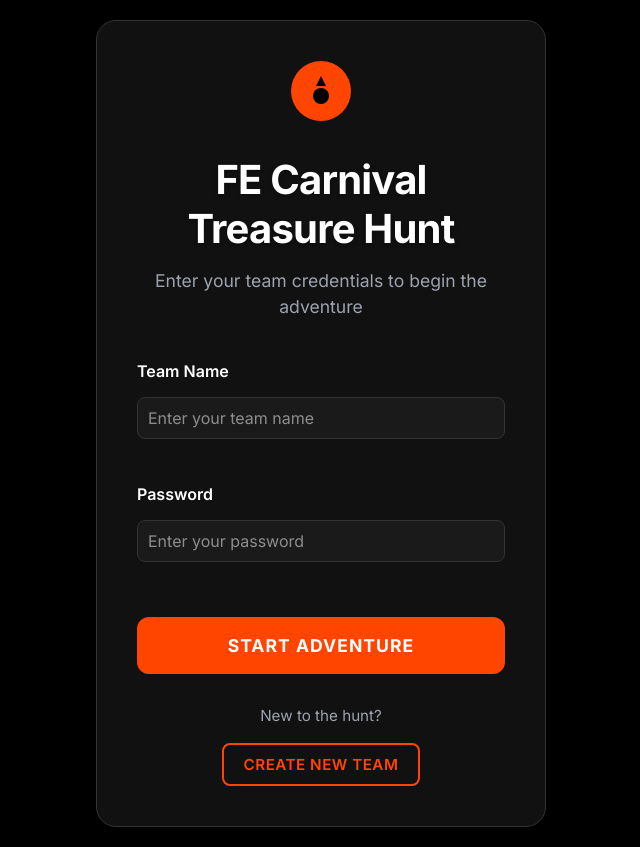
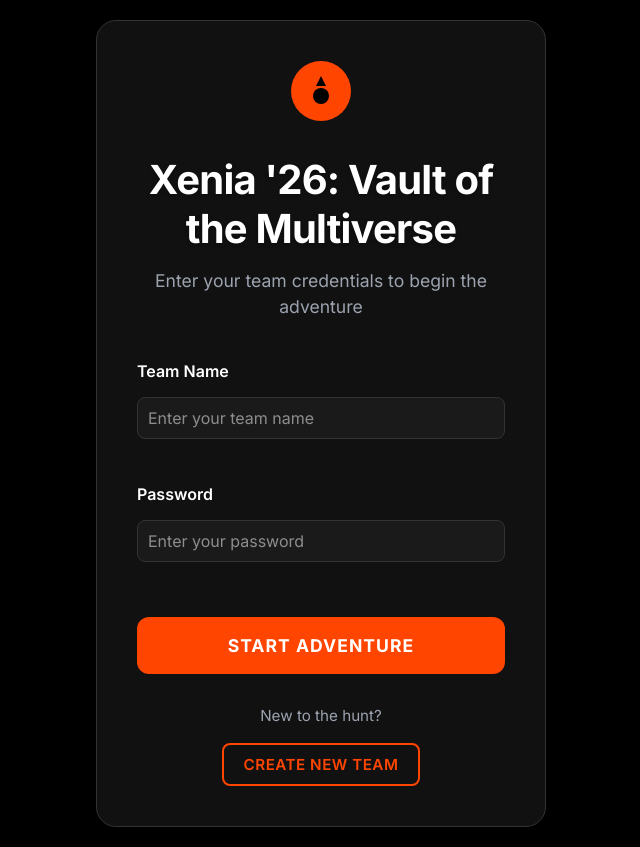
Before and after one commit to anshulLuhsna/hunt-frontend, a React (Vite) app: page /login in a window 1280 px wide. Shown: the whole page, without its empty margins (319-959 px from the left). Built offline with nearby package versions, Linux system fonts and the light colour scheme; no server answers.

Commit message:
feat: Update event title and related thematic text to "Xenia '26: Vault of the Multiverse".

```diff
--- a/index.html
+++ b/index.html
@@ -1,5 +1,6 @@
 <!doctype html>
 <html lang="en">
+
 <head>
   <meta charset="UTF-8" />
   <link rel="icon" type="image/jpeg" href="/treasurehunt.jpg" />
@@ -11,10 +12,12 @@
   <link rel="preconnect" href="https://fonts.googleapis.com">
   <link rel="preconnect" href="https://fonts.gstatic.com" crossorigin>
   <link href="https://fonts.googleapis.com/css2?family=Inter:wght@400;500;600;700&display=swap" rel="stylesheet">
-    <title>FE Carnival Treasure Hunt</title>
+  <title>Xenia '26: Vault of the Multiverse</title>
 </head>
+
 <body>
   <div id="root"></div>
   <script type="module" src="/src/main.jsx"></script>
 </body>
+
 </html>
--- a/src/components/CountdownPage.jsx
+++ b/src/components/CountdownPage.jsx
@@ -86,7 +86,7 @@ const CountdownPage = ({ isLoggedIn = false }) => {
   return (
     <div className="countdown-container">
       <div className="countdown-content">
-        <h1 className="countdown-title">🎪 FE Carnival Treasure Hunt</h1>
+        <h1 className="countdown-title">🌌 Xenia '26: Vault of the Multiverse</h1>
         <p className="countdown-subtitle">
           {isLoggedIn ? 'The hunt begins in:' : 'The adventure begins in:'}
         </p>
@@ -118,9 +118,9 @@ const CountdownPage = ({ isLoggedIn = false }) => {
           <ul className="info-list">
             {isLoggedIn ? (
               <>
-                <li>🎪 You're all set for the FE Carnival Treasure Hunt!</li>
+                <li>🚀 You're all set for the Xenia '26: Vault of the Multiverse Hunt!</li>
                 <li>📱 Make sure your team is ready with phones for QR scanning</li>
-                <li>🧩 Prepare to solve challenging carnival-themed puzzles</li>
+                <li>🧩 Prepare to solve challenging multiverse-themed puzzles</li>
                 <li>🏆 Get ready to race against other teams!</li>
               </>
             ) : (
--- a/src/pages/Login.jsx
+++ b/src/pages/Login.jsx
@@ -75,7 +75,7 @@ const Login = () => {
           </div>
         </div>
 
-        <h1 className="title">FE Carnival Treasure Hunt</h1>
+        <h1 className="title">Xenia '26: Vault of the Multiverse</h1>
         <p className="subtitle">Enter your team credentials to begin the adventure</p>
 
         {errors.general && (
--- a/src/pages/Signup.jsx
+++ b/src/pages/Signup.jsx
@@ -86,7 +86,7 @@ const Signup = () => {
         </div>
 
         <h1 className="title">Join the Adventure</h1>
-        <p className="subtitle">Create your team to start the FE Carnival Treasure Hunt</p>
+        <p className="subtitle">Create your team to start the Xenia '26: Vault of the Multiverse Hunt</p>
 
         {errors.general && (
           <div className="error-message" style={{ textAlign: 'center', marginBottom: '20px' }}>
```
Lines whose indentation alone changed are shown as unchanged.
